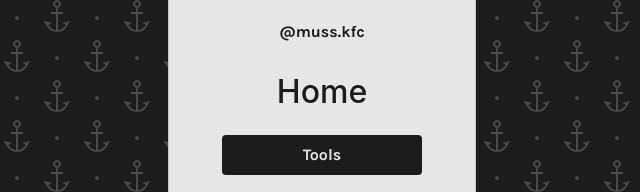
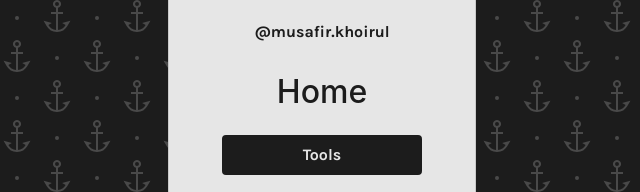
Before and after one commit to masmuss/LinkTree, a plain HTML site: page index.html in a window 1280 px wide. Shown: the part 282-474 px from the top of the page, 318-958 px from the left. Drawn offline with nearby package versions, Linux system fonts and the light colour scheme.

Commit message:
Update index.html
Hacktober fest

```diff
--- a/index.html
+++ b/index.html
@@ -16,7 +16,7 @@
                 <div class="card-body">
                     <img id="pic" src="assets/img/avatar.png" alt="User Photo">
                     <button class="username">
-                        <a target="_blank" href="https://www.instagram.com/muss.kfc">@muss.kfc</a>
+                        <a target="_blank" href="https://www.instagram.com/muss.kfc">@musafir.khoirul</a>
                     </button>
                     <h2 class="title">Home</h2>
                     <div id="links">
```
